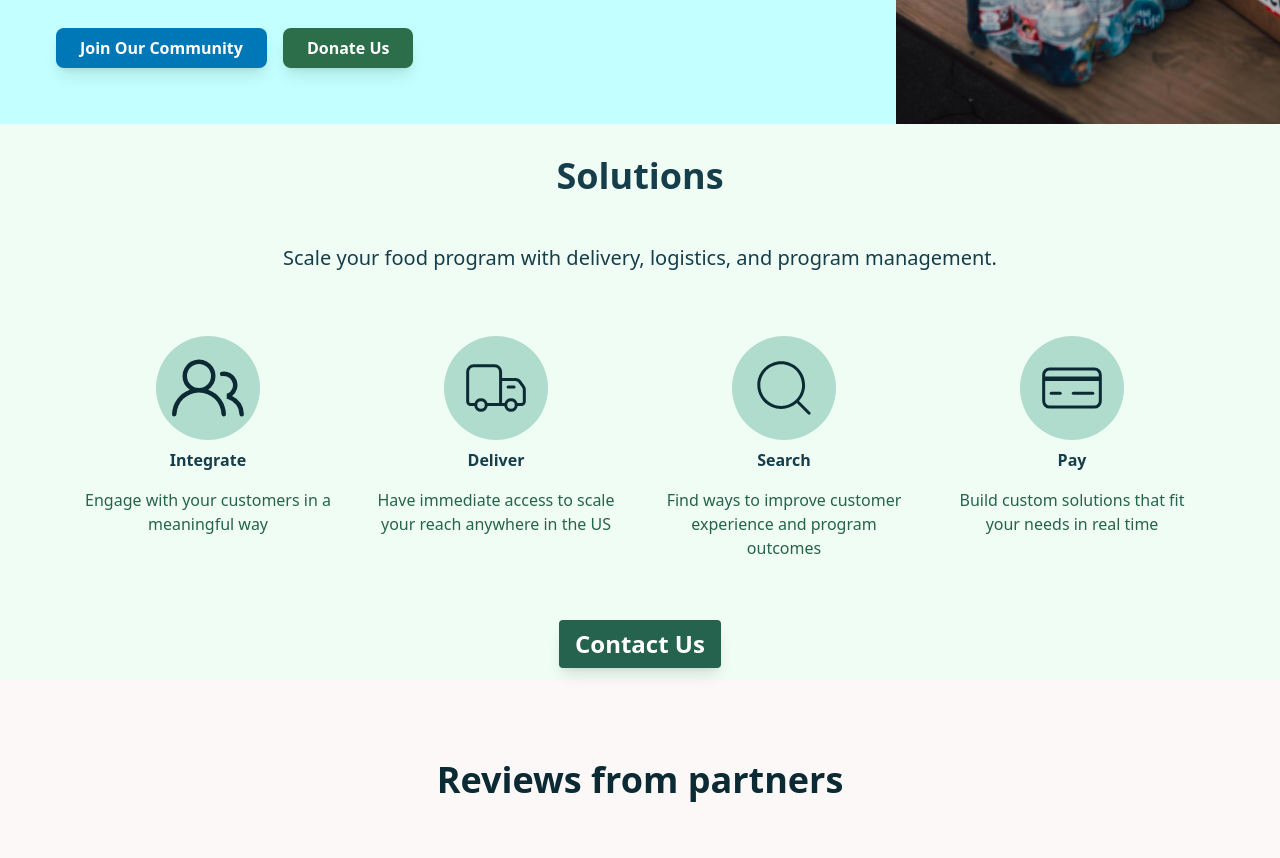
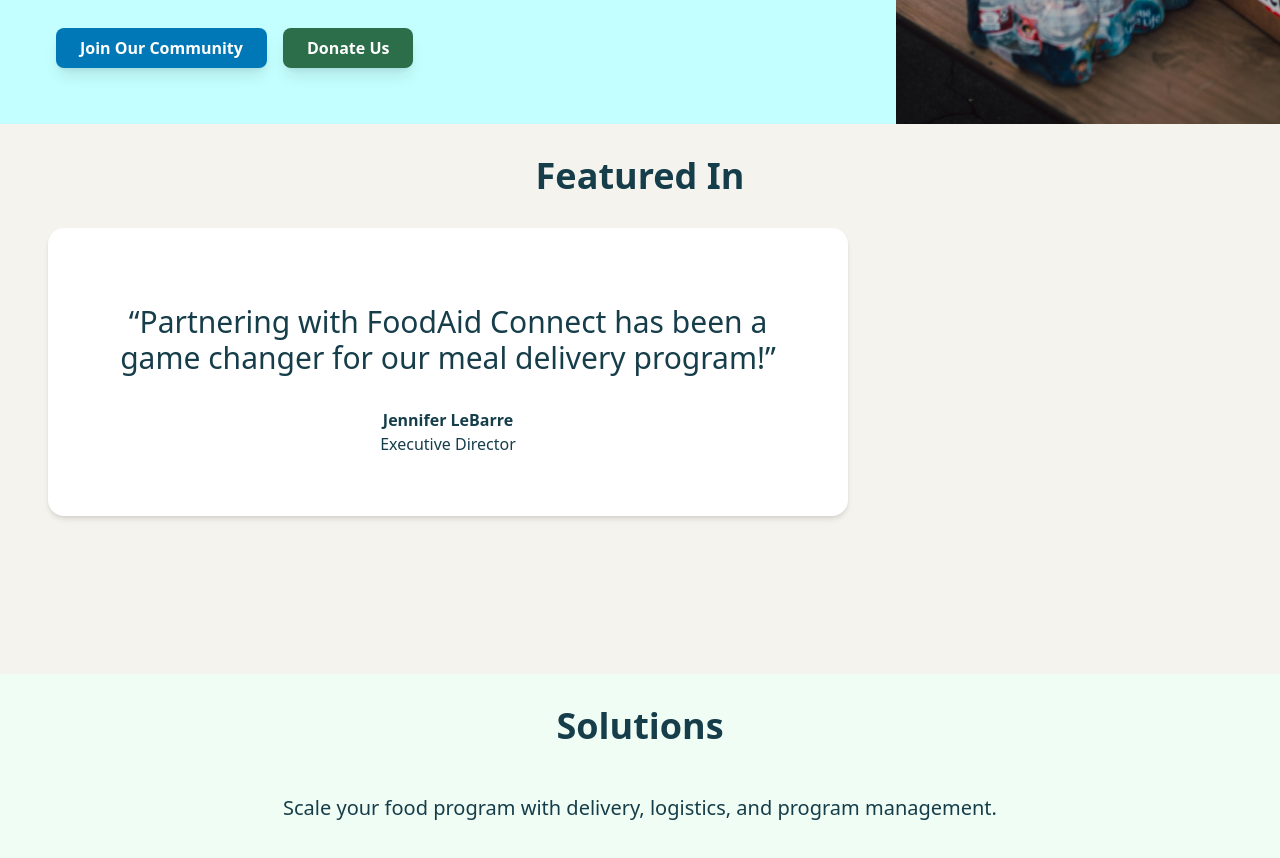
Before and after one commit to Vanshikaxxa/FeedAid_Connect, a Next.js app: page / in a window 1280 px wide. Shown: the part 700-1558 px from the top of the page. Built offline with nearby package versions, Linux system fonts and the light colour scheme.

Commit message:
added featuredin section

```diff
--- a/app/page.tsx
+++ b/app/page.tsx
@@ -3,12 +3,14 @@ import Navbar from "@/public/components/Navbar";
 import Solutions from "@/public/components/Solutions";
 import Testimonials from "@/public/components/Testimonials";
 import Title from "@/public/components/Title";
+import FeaturedIn from "@/public/components/FeaturedIn";
 
 export default function Home() {
   return (
     <>
       <Navbar />
       <Title />
+      <FeaturedIn />
       <Solutions />
       <Testimonials />
       <Footer />
--- /dev/null
+++ b/public/components/FeaturedIn.tsx
@@ -0,0 +1,25 @@
+import React from "react";
+
+const FeaturedIn = () => {
+  return (
+    <div className="bg-[#f4f3ee] text-white flex flex-col min-screen min-h-[550px] w-full px-12">
+      <h4 className="text-center text-[#163d4a] font-bold text-4xl md:m-8">
+        Featured In
+      </h4>
+      <div className="bg-[#ffffff] p-15 rounded-2xl max-w-200 shadow-md">
+        <p className="mt-4 text-center text-3xl text-[#163d4a]">
+          “Partnering with FoodAid Connect has been a game changer for our meal
+          delivery program!”
+        </p>
+        <div className="mt-8">
+          <p className="font-semibold  text-center text-[#163d4a]">
+            Jennifer LeBarre
+          </p>
+          <p className="text-[#163d4a] text-center">Executive Director</p>
+        </div>
+      </div>
+    </div>
+  );
+};
+
+export default FeaturedIn;
```
